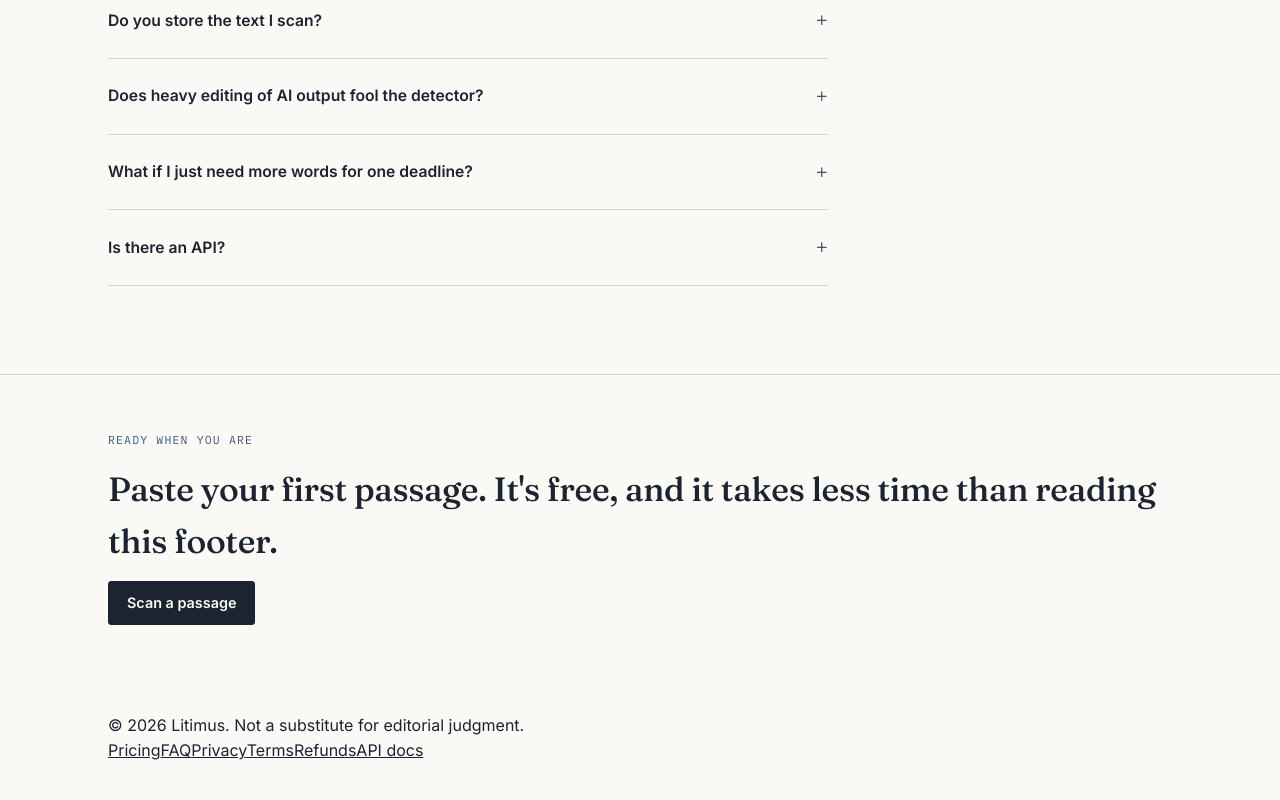
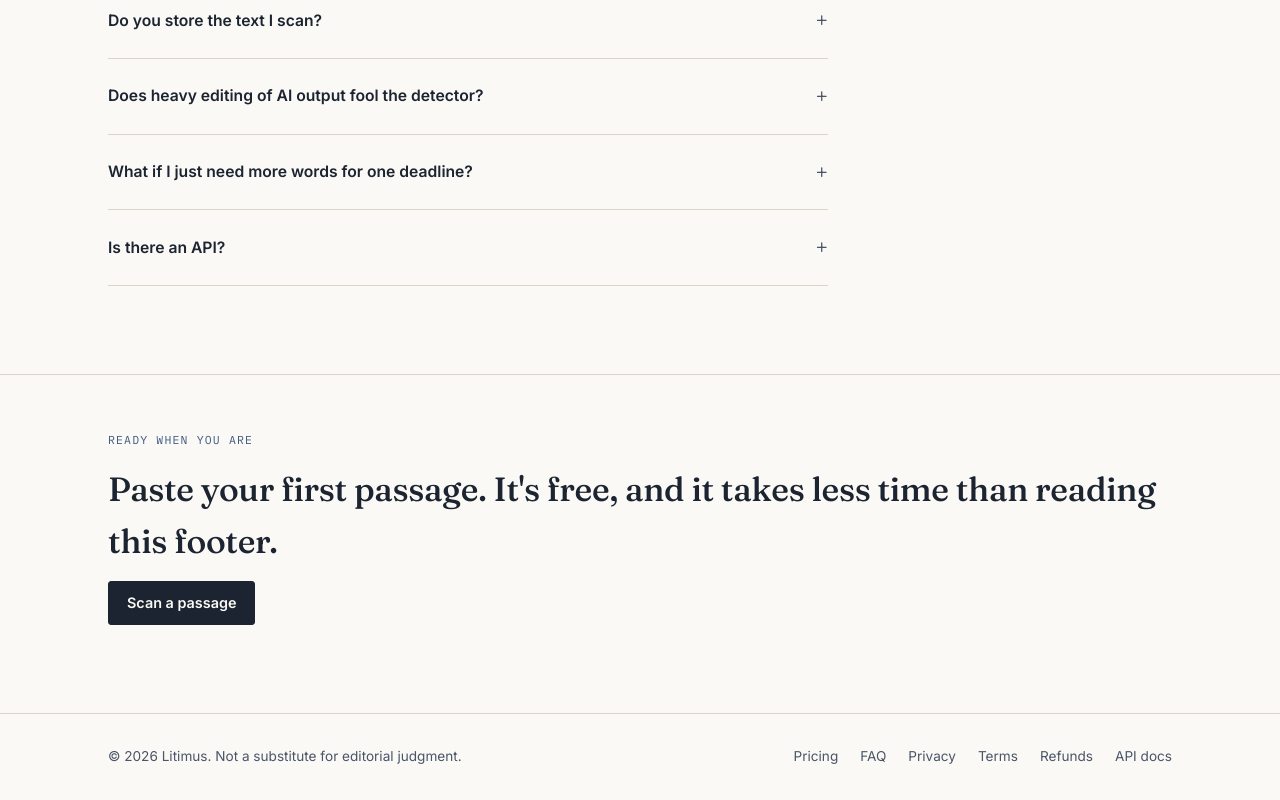
Before and after one commit to denver-cell/litimus, a Next.js app in the folder frontend/: page / in a window 1280 px wide. Shown: the part 4157-4957 px from the top of the page. Before the commit the page ends 4920 px from the top, so only its background shows below. Built offline with nearby package versions, Linux system fonts and the light colour scheme; no server answers.

Commit message:
Update globals.css

```diff
--- a/frontend/app/globals.css
+++ b/frontend/app/globals.css
@@ -288,9 +288,9 @@ h2{font-family:'Fraunces', serif; font-weight:500; font-size:2.1rem; letter-spac
   .plan-grid{grid-template-columns:1fr;}
   .navlinks{display:none;}
 }
-/* LEGAL PAGES */
-.legal p{margin-bottom:16px; color:var(--ink-soft);}
-.legal h3{font-family:'Fraunces', serif; font-weight:500; font-size:1.25rem; letter-spacing:-0.01em; margin:32px 0 12px;}
-.legal ul{margin:0 0 16px 20px; color:var(--ink-soft);}
-.legal li{margin-bottom:8px;}
-.legal a{color:var(--steel); text-decoration:underline;}
+/* FOOTER */
+footer{padding:32px 0; border-top:1px solid var(--hairline); font-size:0.85rem; color:var(--ink-soft);}
+footer .wrap{display:flex; align-items:center; justify-content:space-between; flex-wrap:wrap; gap:16px;}
+.foot-links{display:flex; align-items:center; gap:22px; flex-wrap:wrap;}
+.foot-links a{text-decoration:none; color:var(--ink-soft); transition:color .15s;}
+.foot-links a:hover{color:var(--ink);}
```
